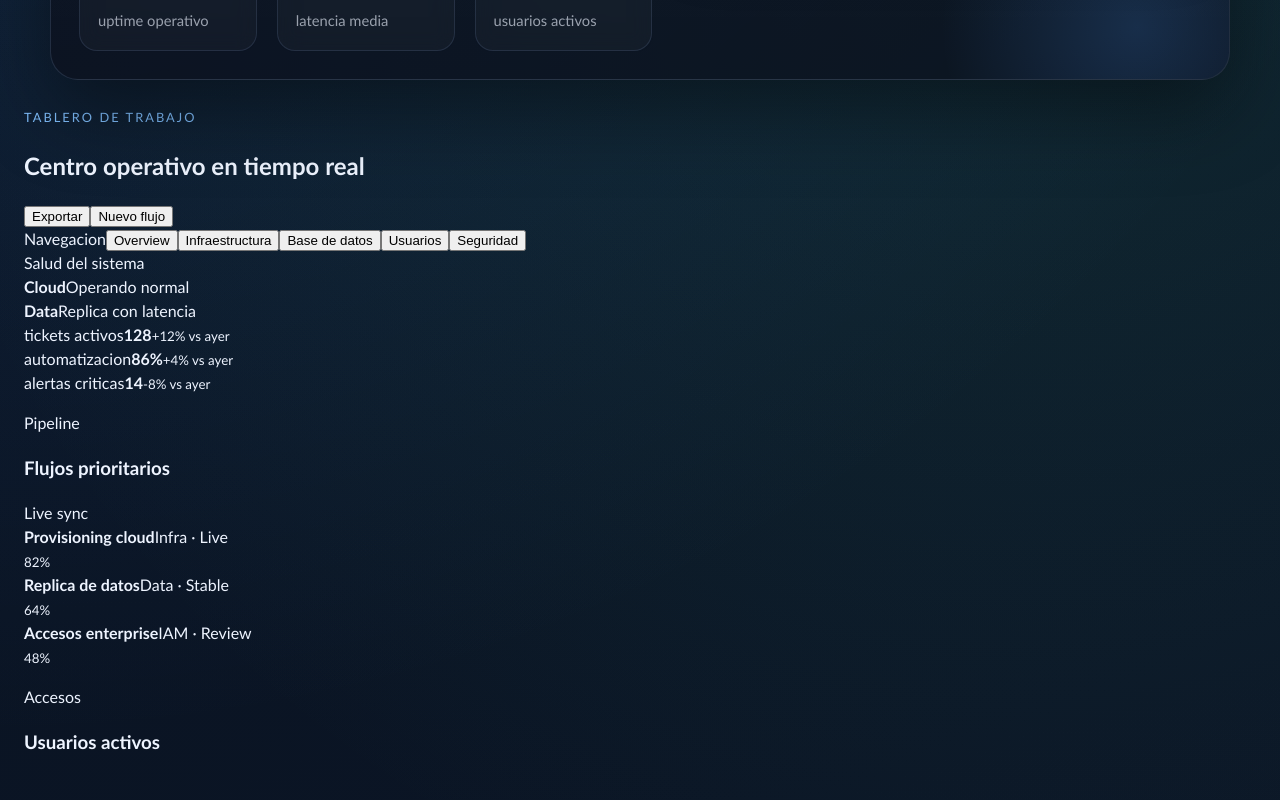
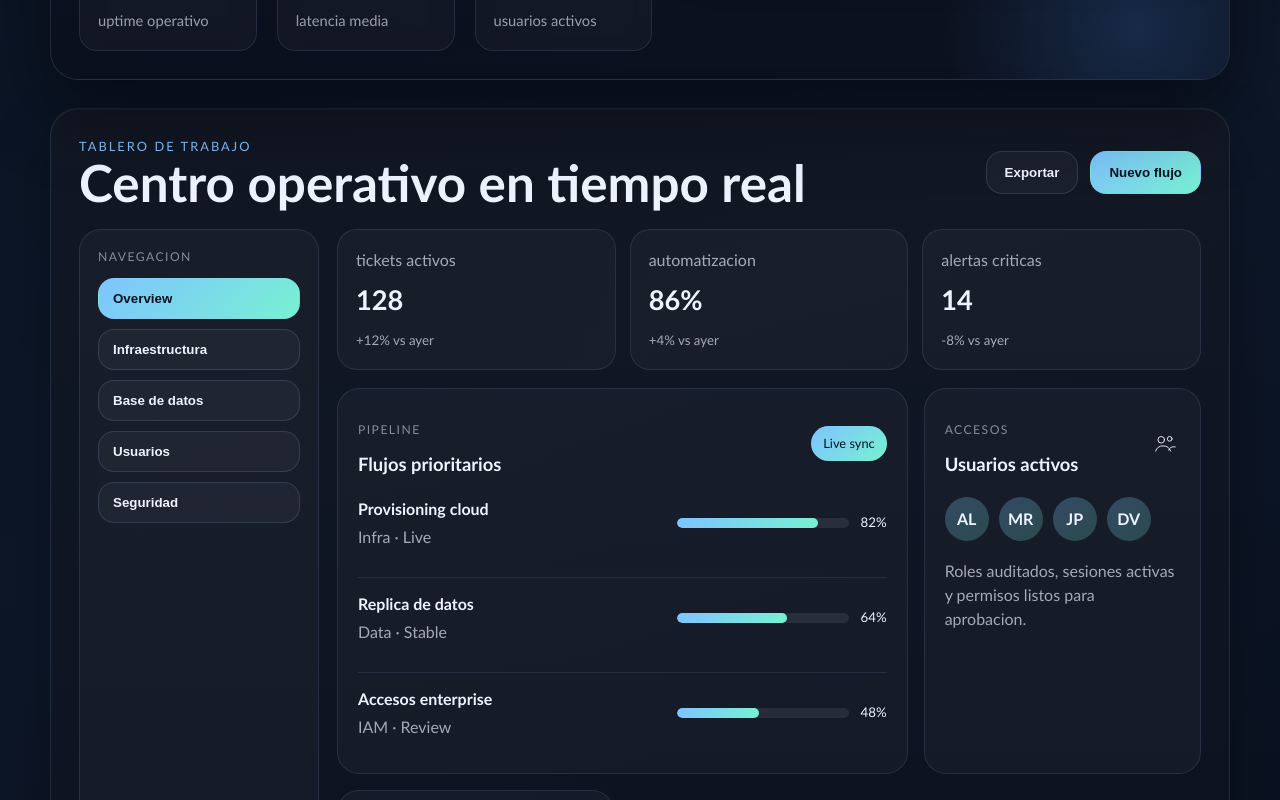
Before and after one commit to jorgelinaresponce999-wq/react-diagrams, a React (Vite) app: page / in a window 1280 px wide. Shown: the part 820-1620 px from the top of the page. Built offline with nearby package versions, Linux system fonts and the light colour scheme.

Commit message:
Style the premium operations workspace

```diff
--- a/src/styles.css
+++ b/src/styles.css
@@ -44,6 +44,7 @@ body {
 }
 
 .hero-panel,
+.workspace-panel,
 .pillars,
 .module-band {
   width: min(1180px, 100%);
@@ -147,6 +148,7 @@ body {
 }
 
 .hero-copy h1,
+.workspace-header h2,
 .section-intro h2 {
   margin: 0;
   letter-spacing: 0;
@@ -427,6 +429,310 @@ body {
   padding: 10px 0 28px;
 }
 
+.workspace-panel {
+  display: grid;
+  gap: 22px;
+  padding: 28px;
+  border: 1px solid rgba(169, 201, 255, 0.12);
+  border-radius: 28px;
+  background:
+    linear-gradient(180deg, rgba(255, 255, 255, 0.04), rgba(255, 255, 255, 0.01)),
+    rgba(7, 12, 24, 0.66);
+  box-shadow:
+    0 24px 60px rgba(0, 0, 0, 0.28),
+    inset 0 1px 0 rgba(255, 255, 255, 0.04);
+}
+
+.workspace-header,
+.workspace-actions,
+.workspace-layout,
+.workspace-kpis,
+.workspace-grid,
+.board-head,
+.pipeline-row,
+.progress-wrap,
+.user-cluster,
+.storage-bars,
+.status-stack {
+  display: flex;
+}
+
+.workspace-header {
+  align-items: center;
+  justify-content: space-between;
+  gap: 18px;
+}
+
+.workspace-header h2 {
+  font-size: clamp(2rem, 4vw, 3.2rem);
+  line-height: 0.98;
+}
+
+.workspace-actions {
+  gap: 12px;
+}
+
+.ghost-action,
+.solid-action,
+.sidebar-item {
+  border-radius: 16px;
+  border: 1px solid rgba(160, 195, 255, 0.16);
+  background: rgba(255, 255, 255, 0.04);
+  color: #eef4ff;
+  font-weight: 700;
+}
+
+.ghost-action,
+.solid-action {
+  padding: 13px 18px;
+}
+
+.solid-action {
+  color: #061120;
+  background: linear-gradient(135deg, #7ec4ff, #77f1d2);
+}
+
+.workspace-layout {
+  gap: 18px;
+  align-items: stretch;
+}
+
+.workspace-sidebar {
+  width: 240px;
+  display: grid;
+  gap: 16px;
+}
+
+.sidebar-block,
+.kpi-card,
+.board-card,
+.status-card {
+  border: 1px solid rgba(165, 197, 255, 0.12);
+  background: rgba(255, 255, 255, 0.03);
+}
+
+.sidebar-block {
+  padding: 18px;
+  border-radius: 22px;
+}
+
+.sidebar-label,
+.board-label {
+  display: block;
+  margin-bottom: 12px;
+  color: rgba(238, 244, 255, 0.52);
+  text-transform: uppercase;
+  font-size: 0.76rem;
+  letter-spacing: 0.12em;
+}
+
+.sidebar-item {
+  width: 100%;
+  padding: 12px 14px;
+  text-align: left;
+}
+
+.sidebar-item + .sidebar-item {
+  margin-top: 10px;
+}
+
+.sidebar-item.active {
+  color: #061120;
+  background: linear-gradient(135deg, #7ec4ff, #77f1d2);
+}
+
+.status-stack {
+  flex-direction: column;
+  gap: 12px;
+}
+
+.status-card {
+  padding: 14px;
+  border-radius: 18px;
+}
+
+.status-card strong,
+.pipeline-copy strong,
+.kpi-card strong,
+.board-head h3 {
+  display: block;
+}
+
+.status-card span,
+.pipeline-copy span,
+.kpi-card span,
+.kpi-card small,
+.board-note,
+.activity-list li {
+  color: rgba(238, 244, 255, 0.66);
+}
+
+.status-card.ok {
+  box-shadow: inset 0 0 0 1px rgba(90, 225, 172, 0.16);
+}
+
+.status-card.warn {
+  box-shadow: inset 0 0 0 1px rgba(255, 189, 90, 0.16);
+}
+
+.workspace-main {
+  flex: 1;
+  display: grid;
+  gap: 18px;
+}
+
+.workspace-kpis {
+  gap: 14px;
+}
+
+.kpi-card {
+  flex: 1;
+  padding: 18px;
+  border-radius: 20px;
+}
+
+.kpi-card span {
+  display: block;
+  margin-bottom: 8px;
+}
+
+.kpi-card strong {
+  font-size: 1.7rem;
+  margin-bottom: 6px;
+}
+
+.workspace-grid {
+  display: grid;
+  grid-template-columns: repeat(3, minmax(0, 1fr));
+  gap: 16px;
+}
+
+.board-card {
+  padding: 20px;
+  border-radius: 22px;
+}
+
+.board-card-large {
+  grid-column: span 2;
+}
+
+.board-card-wide {
+  grid-column: span 3;
+}
+
+.board-head {
+  align-items: center;
+  justify-content: space-between;
+  gap: 14px;
+  margin-bottom: 18px;
+}
+
+.board-head h3 {
+  margin: 0;
+  font-size: 1.15rem;
+}
+
+.board-head svg {
+  width: 30px;
+  height: 30px;
+  fill: none;
+  stroke: currentColor;
+  stroke-width: 2;
+  stroke-linecap: round;
+  stroke-linejoin: round;
+}
+
+.board-chip {
+  padding: 8px 12px;
+  border-radius: 999px;
+  font-size: 0.8rem;
+  color: #061120;
+  background: linear-gradient(135deg, #7ec4ff, #77f1d2);
+}
+
+.pipeline-list {
+  display: grid;
+  gap: 14px;
+}
+
+.pipeline-row {
+  align-items: center;
+  justify-content: space-between;
+  gap: 16px;
+  padding: 14px 0;
+  border-top: 1px solid rgba(165, 197, 255, 0.1);
+}
+
+.pipeline-row:first-child {
+  padding-top: 0;
+  border-top: 0;
+}
+
+.pipeline-copy span {
+  display: block;
+  margin-top: 4px;
+}
+
+.progress-wrap {
+  align-items: center;
+  gap: 12px;
+  min-width: 210px;
+}
+
+.progress-track {
+  flex: 1;
+  height: 10px;
+  border-radius: 999px;
+  background: rgba(255, 255, 255, 0.08);
+  overflow: hidden;
+}
+
+.progress-track span {
+  display: block;
+  height: 100%;
+  border-radius: inherit;
+  background: linear-gradient(90deg, #7ec4ff, #77f1d2);
+}
+
+.user-cluster {
+  gap: 10px;
+  margin-bottom: 18px;
+}
+
+.user-cluster span {
+  width: 44px;
+  height: 44px;
+  display: grid;
+  place-items: center;
+  border-radius: 999px;
+  background: linear-gradient(135deg, rgba(126, 196, 255, 0.28), rgba(119, 241, 210, 0.22));
+  font-weight: 700;
+}
+
+.storage-bars {
+  align-items: end;
+  gap: 10px;
+  height: 132px;
+  margin-bottom: 18px;
+}
+
+.storage-bars span {
+  flex: 1;
+  border-radius: 14px 14px 6px 6px;
+  background: linear-gradient(180deg, rgba(126, 196, 255, 0.94), rgba(119, 241, 210, 0.34));
+}
+
+.board-note {
+  margin: 0;
+}
+
+.activity-list {
+  margin: 0;
+  padding-left: 18px;
+  display: grid;
+  gap: 12px;
+}
+
 .section-intro {
   justify-content: space-between;
   align-items: end;
@@ -465,6 +771,7 @@ body {
   }
 
   .topbar,
+  .workspace-header,
   .section-intro,
   .frame-body,
   .topnav {
@@ -478,12 +785,37 @@ body {
   }
 
   .hero-grid,
+  .workspace-grid,
   .metric-row,
   .pillars,
   .module-grid,
   .preview-split,
   .hero-actions {
     grid-template-columns: 1fr;
+  }
+
+  .workspace-layout,
+  .workspace-kpis {
+    flex-direction: column;
+  }
+
+  .workspace-sidebar {
+    width: 100%;
+  }
+
+  .board-card-large,
+  .board-card-wide {
+    grid-column: span 1;
+  }
+
+  .progress-wrap {
+    min-width: 0;
+    width: 100%;
+  }
+
+  .pipeline-row {
+    flex-direction: column;
+    align-items: flex-start;
   }
 
   .hero-copy h1 {
```
